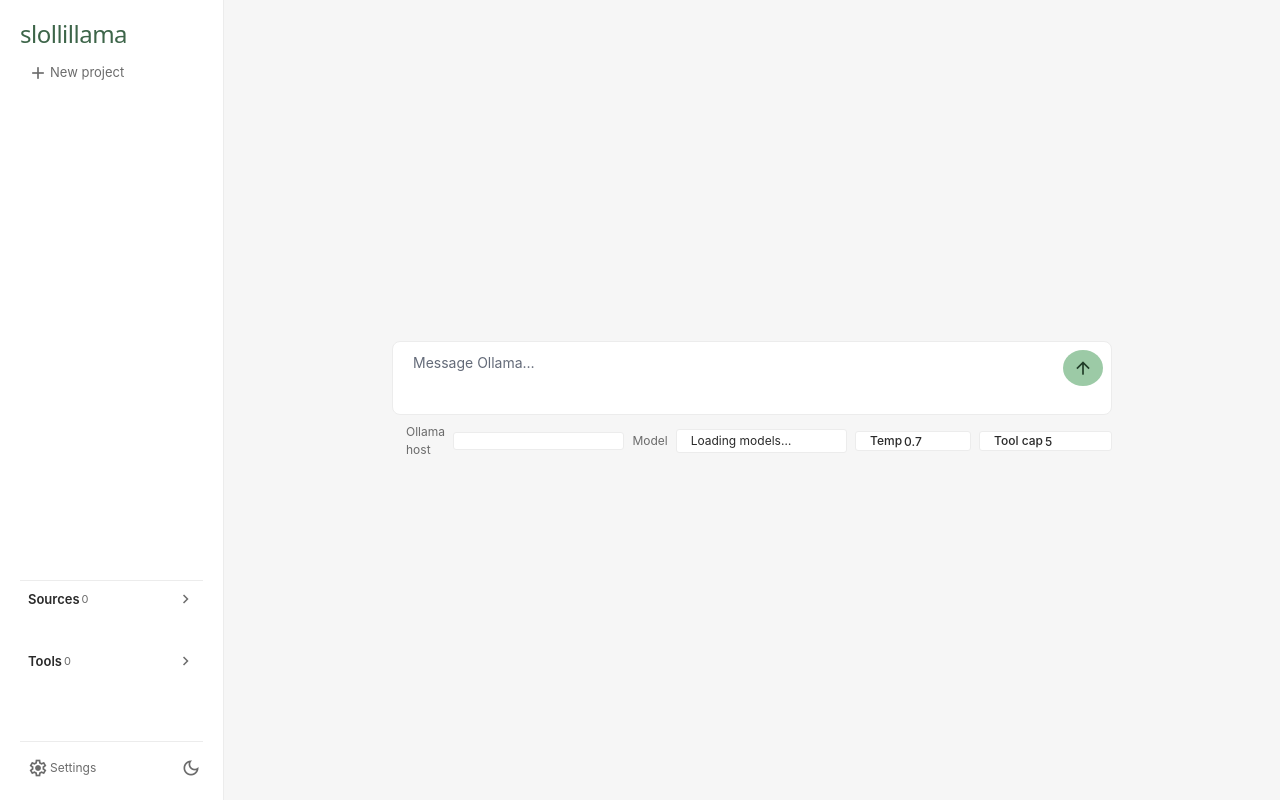
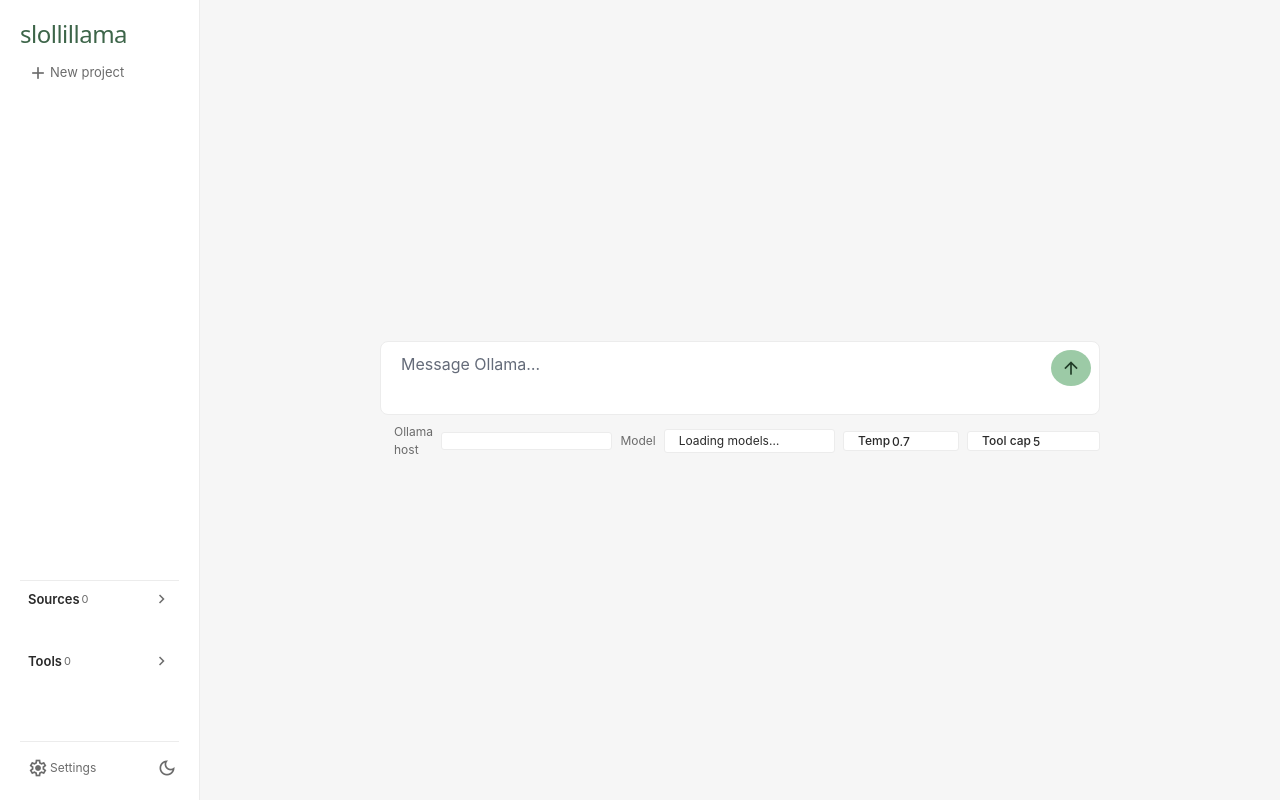
Before and after one commit to kylegwlawrence/slowly_ollama, a FastAPI app: template templates/index.html in a window 1280 px wide. Run offline with FastAPI, Linux system fonts and the light colour scheme; the template is opened without the code that fills it, so the values that code supplies are empty; some libraries are stand-ins or nearby versions.

Commit message:
style: bump base font to 16px, narrow sidebar, lighten logo
Co-Authored-By: Claude Opus 4.8 <noreply@anthropic.com>

```diff
--- a/static/style.css
+++ b/static/style.css
@@ -58,7 +58,7 @@
 
   /* Slight type-scale bump so message text reads more like Claude
      (15px vs Pico's 16px default vs phase 8's 14px). */
-  --font-size-base: 14px;
+  --font-size-base: 16px;
 }
 
 
@@ -113,7 +113,7 @@ body {
 }
 
 .sidebar {
-  width: 224px;
+  width: 200px;
   flex-shrink: 0;
   background: var(--bg);
   border-right: 1px solid var(--border);
@@ -129,7 +129,7 @@ body {
    margin/padding reset moved in here. */
 .sidebar__logo {
   font-size: 24px;
-  font-weight: 400;
+  font-weight: 300;
   color: var(--accent-tonal-text);
   letter-spacing: -0.5px;
   margin: 0;
```
